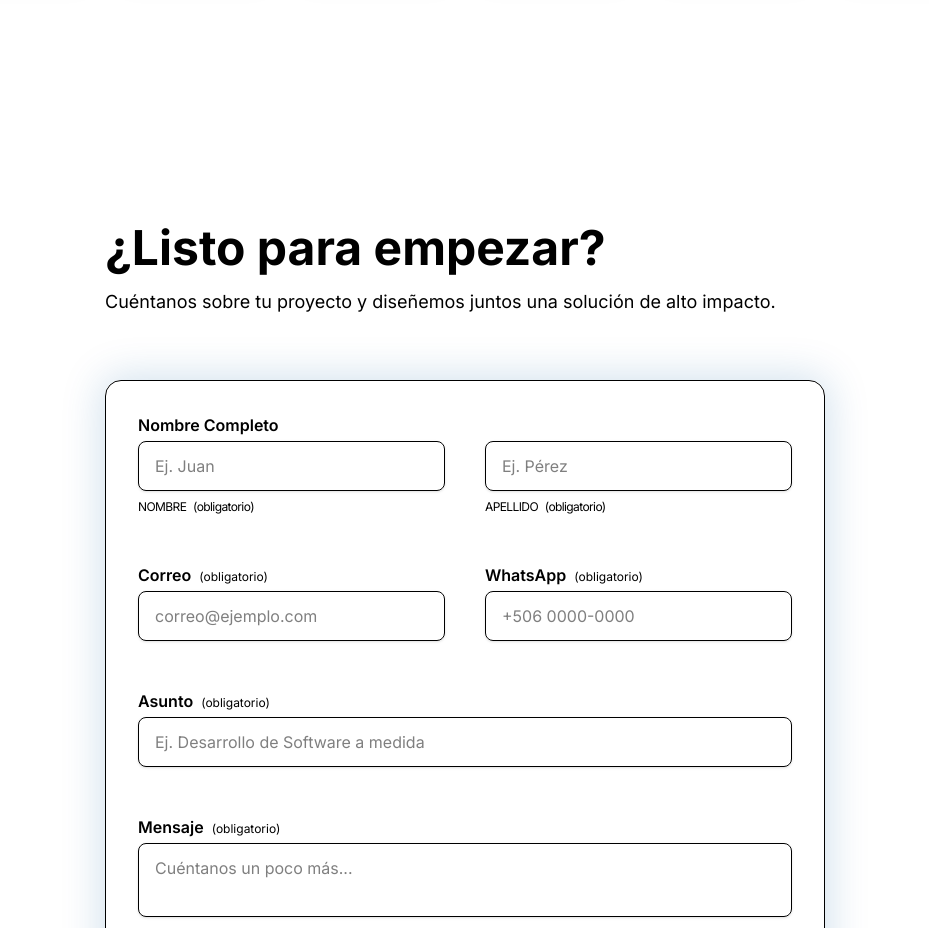
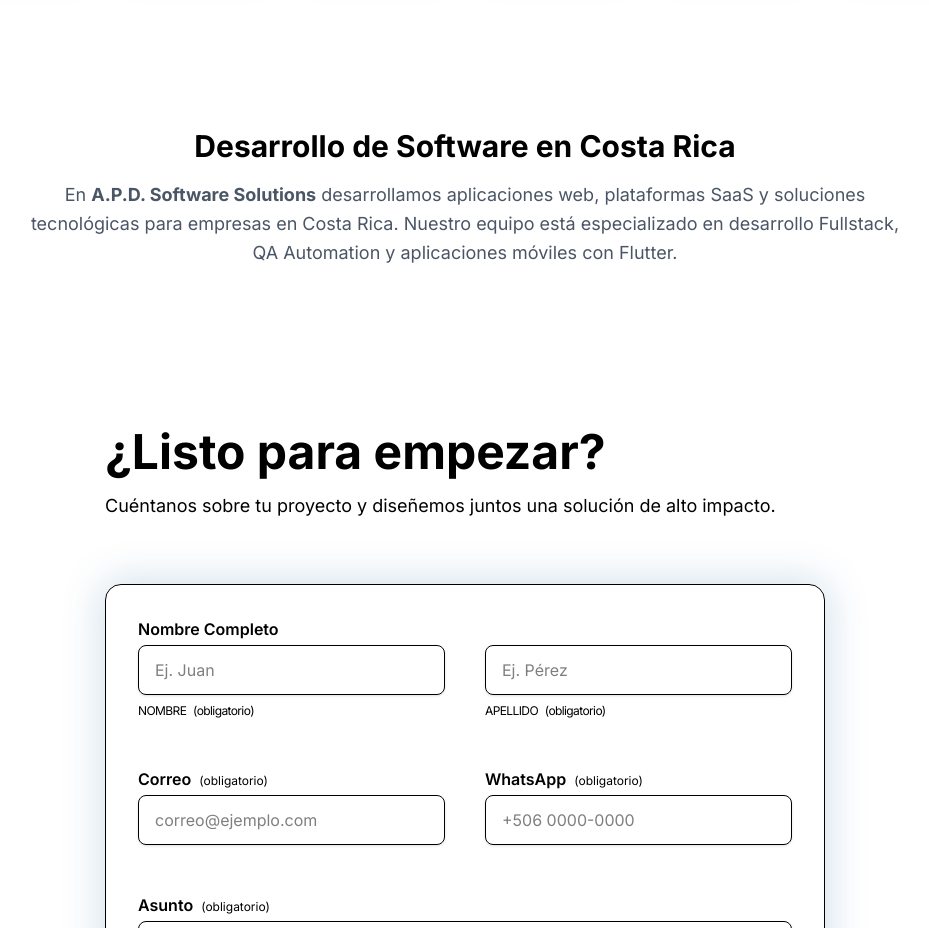
Before and after one commit to AdpSoftware-tech/apd, a Next.js app: page / in a window 1280 px wide. Shown: the part 5460-6388 px from the top of the page, without its empty margins (175-1104 px from the left). Built offline with nearby package versions, Linux system fonts and the light colour scheme.

Commit message:
cambios breves

```diff
--- a/src/app/layout.tsx
+++ b/src/app/layout.tsx
@@ -12,9 +12,9 @@
 });
 
 export const metadata: Metadata = {
-  title: "A.P.D. Solutions | Ingeniería de Software & QA",
+  title: "A.P.D. Solutions | Desarrollo de Software y QA Automation en Costa Rica",
   description:
-    "Transformamos desafíos operativos en soluciones digitales de alto impacto. Especialistas en Desarrollo Fullstack, Mobile con Flutter y QA Automation en Costa Rica.",
+    "Empresa de desarrollo de software en Costa Rica especializada en desafíos operativos en soluciones digitales de alto impacto. Especialistas en Desarrollo Fullstack, Mobile con Flutter y QA Automation en Costa Rica.",
   keywords: [
     "Desarrollo de Software",
     "QA Automation",
--- a/src/app/page.tsx
+++ b/src/app/page.tsx
@@ -7,15 +7,13 @@
 import Reveal from "@/components/Reveal"
 import TechStack from "@/components/TechStack"
 import CasesOfSuccess from "@/components/CasesOfSuccess";
-import ServicesSection from "@/components/ServicesSection" // ✅ AGREGAR
+import ServicesSection from "@/components/ServicesSection"
 
 export default function Home() {
   return (
     <section className="space-y-16">
       <Loader />
       <Hero />
-
-
 
       <Reveal>
         <StatsSection />
@@ -28,6 +26,7 @@
       <Reveal>
         <CasesOfSuccess />
       </Reveal>
+
       <Reveal>
         <Methodology />
       </Reveal>
@@ -36,6 +35,20 @@
         <TechStack />
       </Reveal>
 
+      {/* 👇 SECCIÓN SEO PARA GOOGLE */}
+      <section className="mt-16 max-w-4xl mx-auto text-center">
+        <h2 className="text-3xl font-bold mb-4">
+          Desarrollo de Software en Costa Rica
+        </h2>
+
+        <p className="text-lg text-gray-600 leading-relaxed">
+          En <strong>A.P.D. Software Solutions</strong> desarrollamos aplicaciones web,
+          plataformas SaaS y soluciones tecnológicas para empresas en Costa Rica.
+          Nuestro equipo está especializado en desarrollo Fullstack,
+          QA Automation y aplicaciones móviles con Flutter.
+        </p>
+      </section>
+
       <Reveal>
         <ContactForm />
       </Reveal>
```
